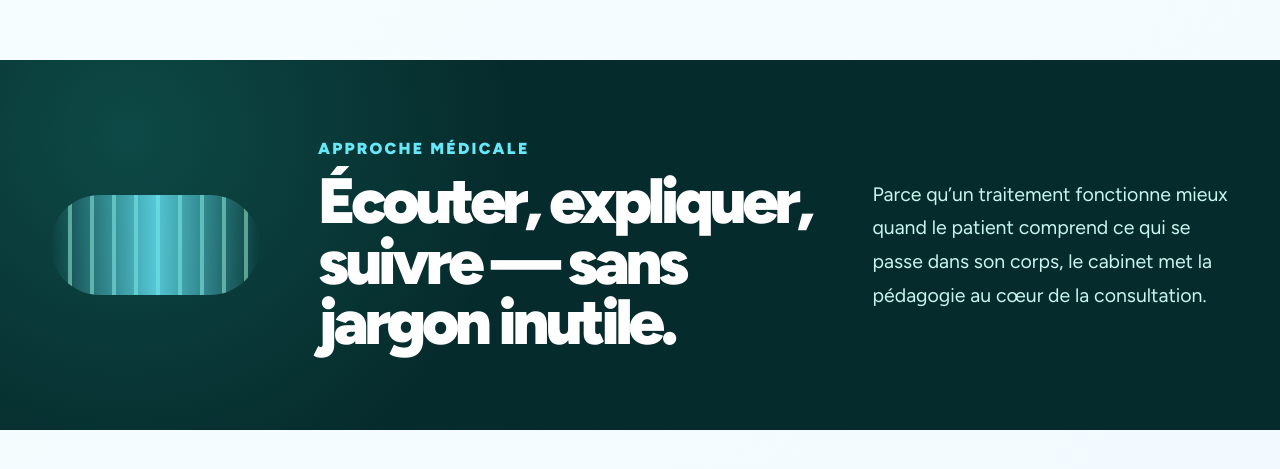
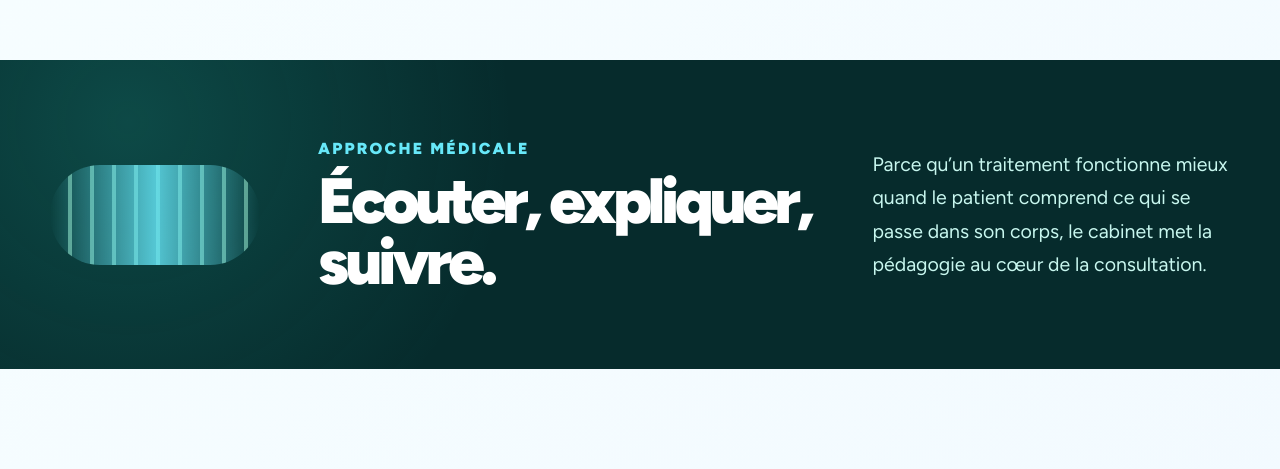
Before and after one commit to Irlsolien/dr-sonia-abahou, a Next.js app: page / in a window 1280 px wide. Shown: the part 4822-5291 px from the top of the page. Built offline with nearby package versions, Linux system fonts and the light colour scheme.

Commit message:
Refine medical approach headline

```diff
--- a/app/page.tsx
+++ b/app/page.tsx
@@ -286,7 +286,7 @@ export default function Home() {
         <div className="signal-line" />
         <div>
           <p>Approche médicale</p>
-          <h2>Écouter, expliquer, suivre — sans jargon inutile.</h2>
+          <h2>Écouter, expliquer, suivre.</h2>
         </div>
         <p>
           Parce qu’un traitement fonctionne mieux quand le patient comprend ce
```
